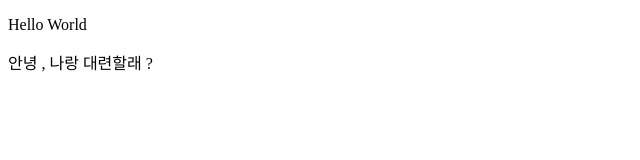
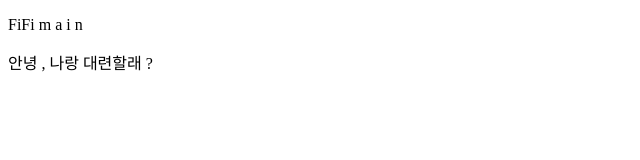
Before and after one commit to FiFi711/pkfifi, a plain HTML site: page index.html in a window 1280 px wide. Shown: the full height of the page, 0-640 px from the left. Drawn offline with Linux system fonts and the light colour scheme.

Commit message:
메인 페이지 생성

```diff
--- a/index.html
+++ b/index.html
@@ -6,7 +6,7 @@
     <title>Document</title>
 </head>
 <body>
-    <p>Hello World</p>
+    <p>FiFi m a i n</p>
     <div>안녕 ,  나랑 대련할래 ? </div>
 </body>
 </html>
```
